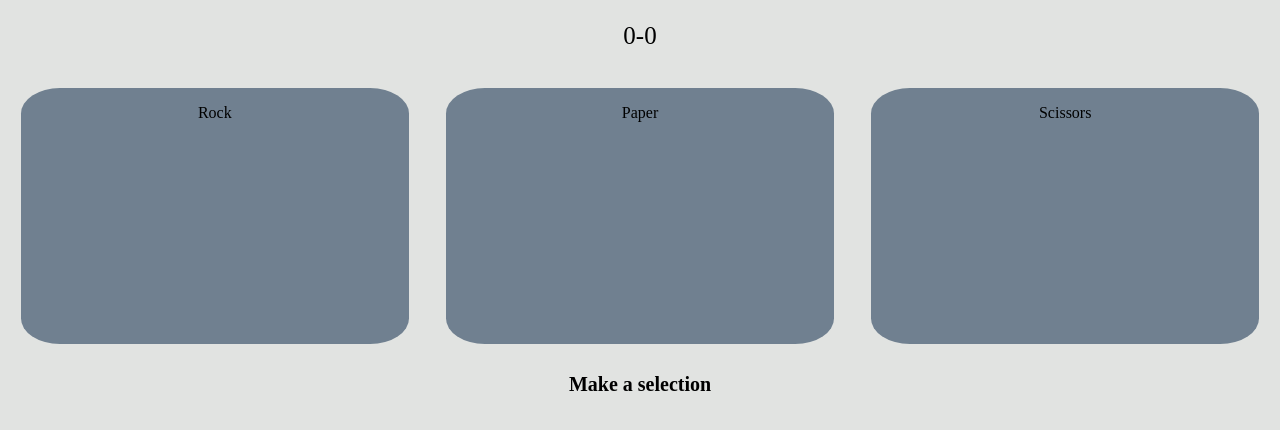
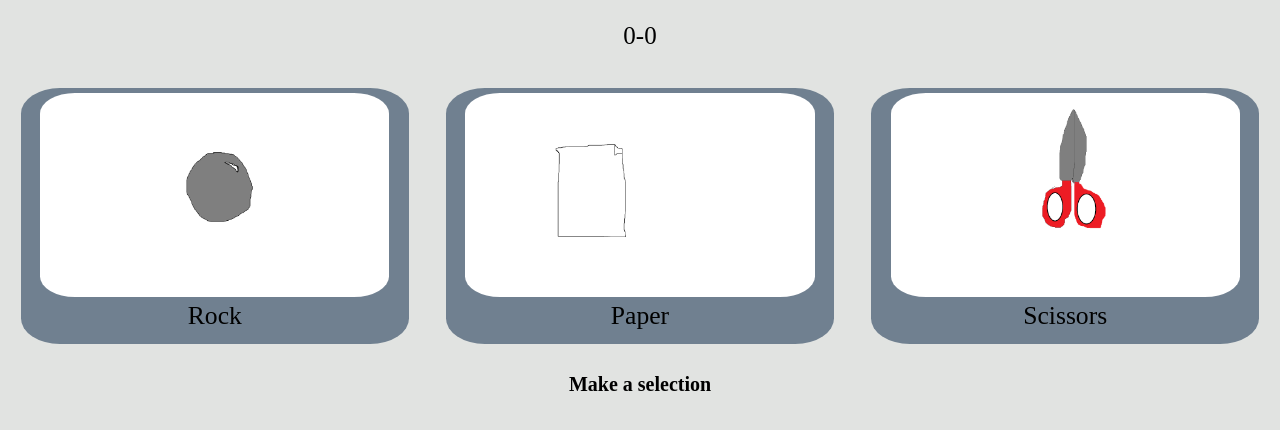
Before and after one commit to Ben-codes-cmd/Rock-Paper-Scissors, a plain HTML site: page index.html in a window 1280 px wide. Shown: the part 110-540 px from the top of the page. Drawn offline with Linux system fonts and the light colour scheme.

Commit message:
Added images + fixed selection bug

```diff
--- a/index.html
+++ b/index.html
@@ -23,15 +23,18 @@ Rock Paper Scissors
     <h2>First to 5 wins.</h2>
     <p class="score"></p>
     <div class="container">
-        <div class = "option" id="rock">
+        <div class = "option" id="rock" title="Beats scissors">
+            <img src="img/rock.png" alt="rock" class="image">
             <p>Rock</p>
         </div>
 
-        <div class = "option" id="paper">
+        <div class = "option" id="paper" title="Beats rock">
+            <img src="img/paper.png" alt="rock " class="image">
             <p>Paper</p>
 
         </div>
-        <div class = "option" id="scissors">
+        <div class = "option" id="scissors" title="Beats paper">
+            <img src="img/scissors.png" alt="rock" class="image">
             <p>Scissors</p>
         </div>
     </div>
--- a/js/script.js
+++ b/js/script.js
@@ -9,7 +9,7 @@ function round(e) {
 
     while (!isWinner) {
         // get data from event
-        human = e.target.id;
+        human = e.currentTarget.id;
         computer = generateChoice();
 
         // evaluate matchup
@@ -99,6 +99,7 @@ function restart(e){
     init();
 }
 
+// selection panel management
 function activate(){
     buttons.forEach(button => button.addEventListener('click', round));
 }
@@ -114,6 +115,7 @@ function init(){
     outcome.innerHTML = "";
     outcome.classList.remove("winner", "loser");
 }
+
 // Frequently referenced elements
 const score = document.querySelector(".score");
 
@@ -131,6 +133,5 @@ let playAgain = document.createElement('button');
     playAgain.innerHTML = "Play Again";
 
 // startup
-
 let wins = 0, losses = 0;
 init();
--- a/style/style.css
+++ b/style/style.css
@@ -18,14 +18,19 @@ h1{
     height: 20vw;
     background-color: slategray;
     border-radius: 10%;
+    padding:0px;
 }
 
 .option:hover{
-    background-color: lightblue;
+    background-color: white;
 }
 
 .score{
     font-size: 25px;
+}
+
+.score:hover{
+    font-size: 40px;
 }
 
 .selection{
@@ -47,3 +52,15 @@ h1{
     color: red;
 
 }
+
+.image{
+    width: 90%;
+    height: 80%;
+    margin: 5px 5px 0px 5px;
+    border-radius: 10%;
+}
+.container p{
+    margin: 0px;
+    height: 20%;
+    font-size: 2vw;
+}
```
Also changed, not shown: img/paper.png (added), img/rock.png (added), img/scissors.png (added).
